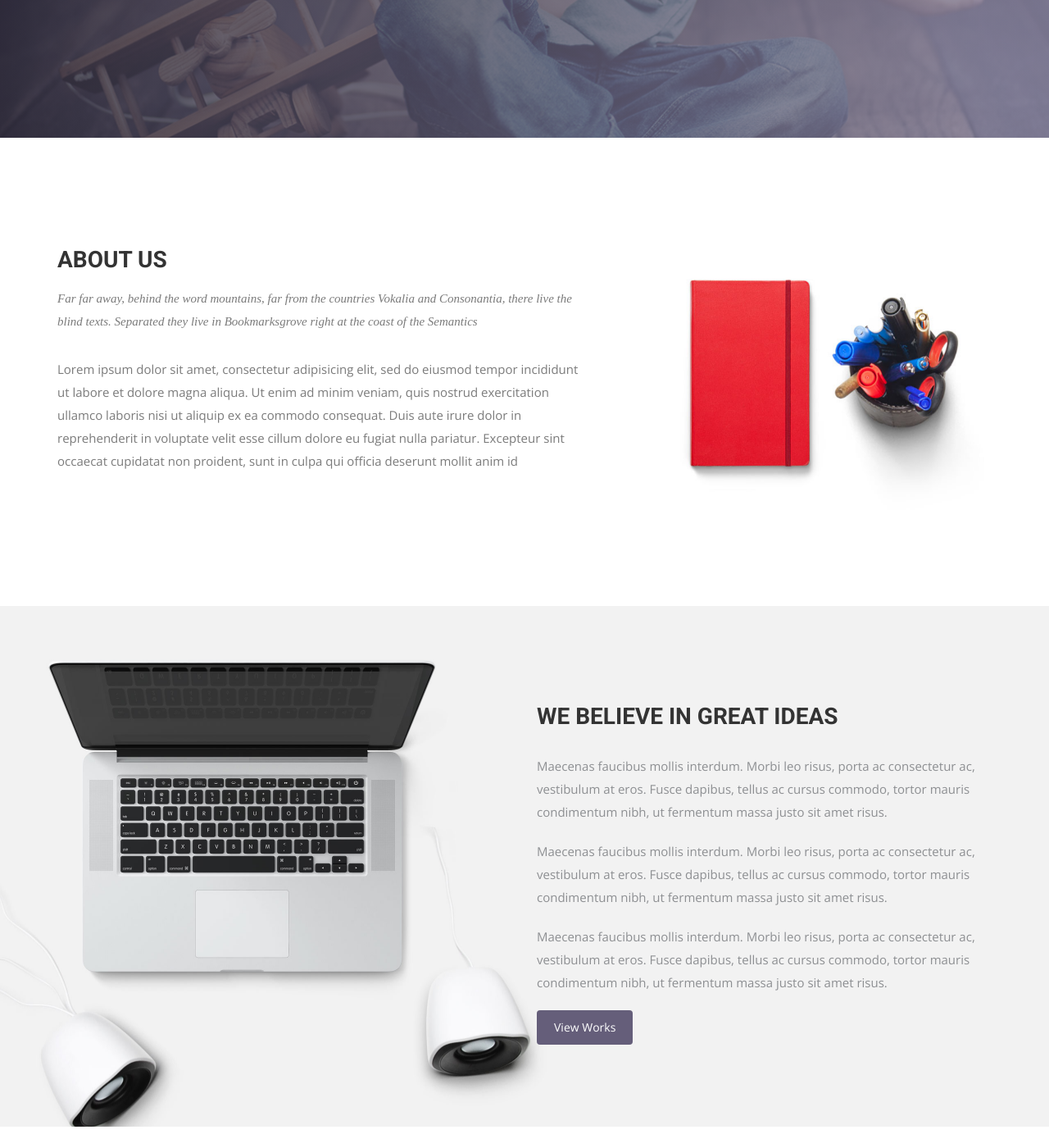
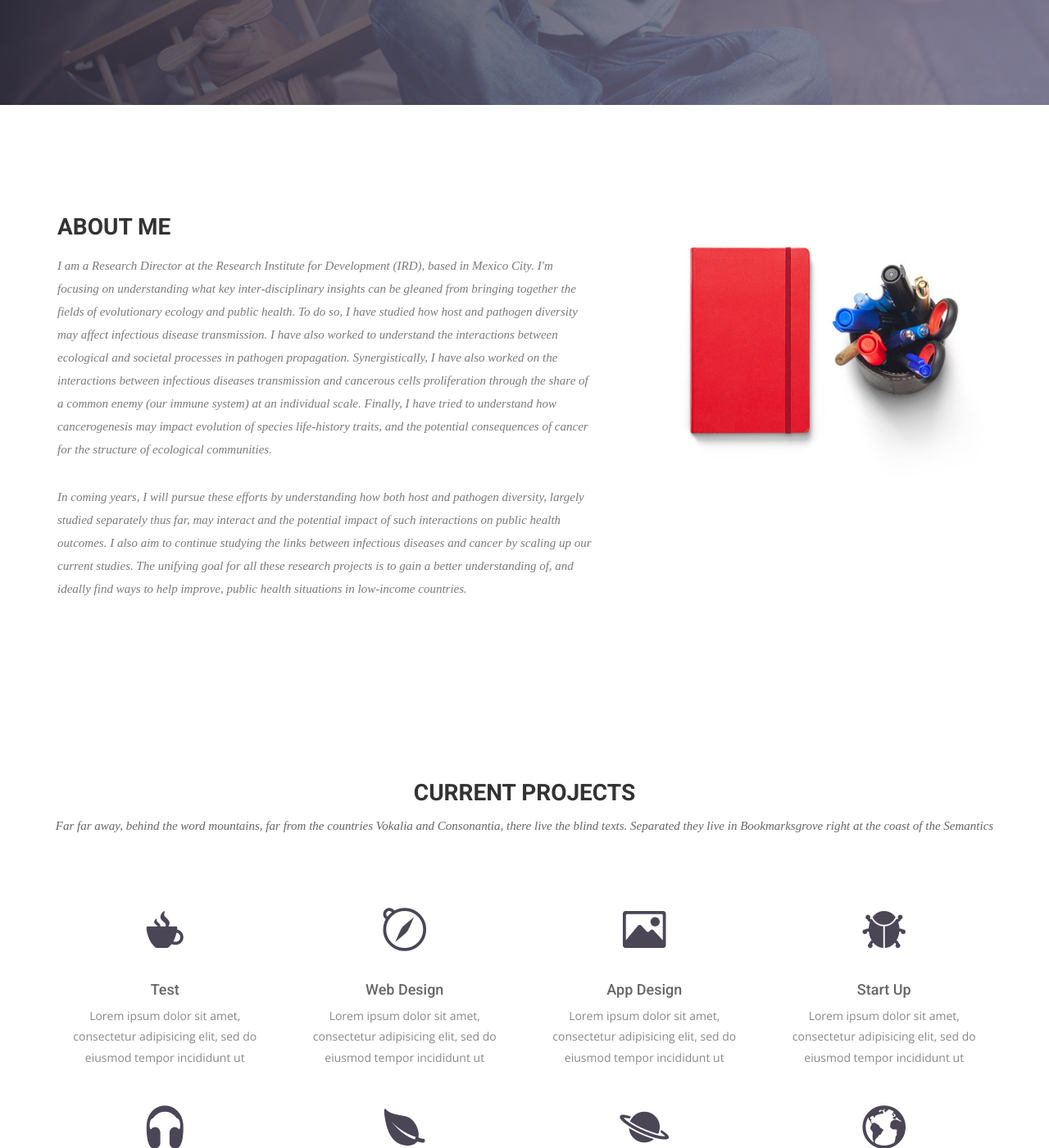
Before and after one commit to rocheben/rocheben.github.io, a Jekyll site: the page built from index.html, in a window 1280 px wide and 1400 px high, scrolled down 627 px. Shown: the whole window at 82% size. Built offline with Jekyll 4.4.1, drawn with Linux system fonts in a browser that asks for light colours; nearby versions of some CDN libraries; some web fonts are replaced; some of the changed text lies outside the part shown.

Commit message:
index new

```diff
--- a/index.html
+++ b/index.html
@@ -11,7 +11,7 @@
       <div class="col-md-10 col-md-offset-2">
         <div class="block">
           <h1 class="animated fadeInUp">Benjamin Roche</h1>
-          <p class="animated fadeInUp">We love the Web and the work we do. We work closely with our clients to deliver the best possible solutions for their needs</p>
+          <p class="animated fadeInUp">Ecology and evolution at the service of human health</p>
         </div>
       </div>
     </div>
@@ -24,10 +24,10 @@
       <div class="col-md-7 col-sm-12">
         <div class="block">
           <div class="section-title">
-            <h2>About Us</h2>
-            <p>Far far away, behind the word mountains, far from the countries Vokalia and Consonantia, there live the blind texts. Separated they live in Bookmarksgrove right at the coast of the Semantics</p>
+            <h2>About Me</h2>
+            <p>I am a Research Director at the Research Institute for Development (IRD), based in Mexico City. I'm focusing on understanding what key inter-disciplinary insights can be gleaned from bringing together the fields of evolutionary ecology and public health. To do so, I have studied how host and pathogen diversity may affect infectious disease transmission. I have also worked to understand the interactions between ecological and societal processes in pathogen propagation. Synergistically, I have also worked on the interactions between infectious diseases transmission and cancerous cells proliferation through the share of a common enemy (our immune system) at an individual scale. Finally, I have tried to understand how cancerogenesis may impact evolution of species life-history traits, and the potential consequences of cancer for the structure of ecological communities.</p>
+						<p>In coming years, I will pursue these efforts by understanding how both host and pathogen diversity, largely studied separately thus far, may interact and the potential impact of such interactions on public health outcomes. I also aim to continue studying the links between infectious diseases and cancer by scaling up our current studies. The unifying goal for all these research projects is to gain a better understanding of, and ideally find ways to help improve, public health situations in low-income countries.</p>
           </div>
-          <p>Lorem ipsum dolor sit amet, consectetur adipisicing elit, sed do eiusmod tempor incididunt ut labore et dolore magna aliqua. Ut enim ad minim veniam, quis nostrud exercitation ullamco laboris nisi ut aliquip ex ea commodo consequat. Duis aute irure dolor in reprehenderit in voluptate velit esse cillum dolore eu fugiat nulla pariatur. Excepteur sint occaecat cupidatat non proident, sunt in culpa qui officia deserunt mollit anim id </p>
         </div>
       </div><!-- .col-md-7 close -->
       <div class="col-md-5 col-sm-12">
@@ -39,7 +39,7 @@
   </div>
 </section>
 
-<section id="feature">
+<!--<section id="feature">
 <div class="container">
   <div class="row">
     <div class="col-md-6 col-md-offset-6">
@@ -51,14 +51,14 @@
     </div>
   </div>
 </div>
-</section>
+</section> -->
 
 <!-- Service Start -->
 <section id="service">
   <div class="container">
     <div class="row">
       <div class="section-title">
-        <h2>Our Services</h2>
+        <h2>Current projects</h2>
         <p>Far far away, behind the word mountains, far from the countries Vokalia and Consonantia, there live the blind texts. Separated they live in Bookmarksgrove right at the coast of the Semantics</p>
       </div>
     </div>
```
